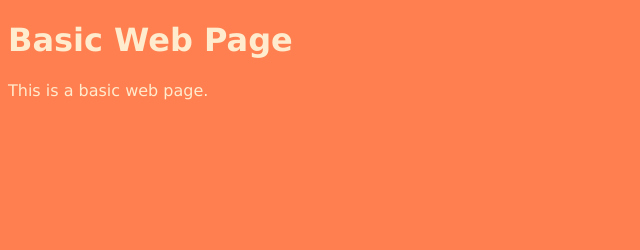
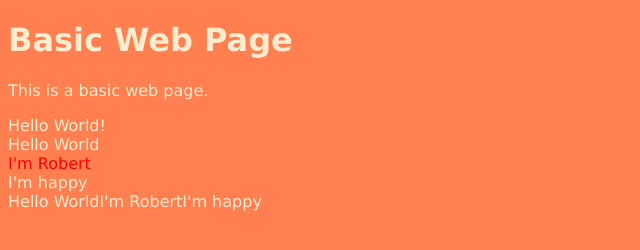
Before and after one commit to bibisixtynine/MyExperiments, a plain HTML site: page BasicWebPage/index.html in a window 1280 px wide. Shown: the whole page, without its empty margins (0-640 px from the left). Drawn offline with Linux system fonts and the light colour scheme.

Commit message:
Second Commit

```diff
--- a/BasicWebPage/index.html
+++ b/BasicWebPage/index.html
@@ -10,7 +10,7 @@
     <meta name="author" content="John Doe">
     <meta name="viewport" content="width=device-width, initial-scale=1.0">
     <link rel="stylesheet" href="styles.css">
-
+    <script type = "module" src="main.js"></script>
 </head>
 
 <body>
--- a/BasicWebPage/main.js
+++ b/BasicWebPage/main.js
@@ -0,0 +1,103 @@
+// main.js
+
+// add a print to body function
+function printToBody(msg) {
+    var div = document.createElement("div");
+    div.innerHTML = msg;
+    document.body.appendChild(div);
+}
+
+printToBody("Hello World!")
+
+// Define a Text function with background and foreground color modifiers
+function Text(text) {
+    const element = document.createElement('div');
+    element.textContent = text;
+
+    const textObj = {
+        element: element,
+        onClick: function (callback) {
+            if (callback) {
+                element.addEventListener('click', callback);
+                element.style.cursor = 'pointer';
+            }
+            return textObj;
+        },
+        backgroundColor: function (color) {
+            if (color) {
+                element.style.backgroundColor = color;
+            }
+            return textObj;
+        },
+        foregroundColor: function (color) {
+            if (color) {
+                element.style.color = color;
+            }
+            return textObj;
+        },
+        fontSize: function (size) {
+            if (size) {
+                element.style.fontSize = size;
+            }
+            return textObj;
+        },
+    };
+
+    return textObj;
+}
+
+// Define an HStack function
+function HStack(...children) {
+    const stackElement = document.createElement('div');
+    stackElement.style.display = 'flex';
+    stackElement.style.flexDirection = 'row';
+
+    children.forEach((child) => {
+        if (child && child.element) {
+            stackElement.appendChild(child.element);
+        }
+    });
+
+    const stackObj = {
+        element: stackElement,
+    };
+
+    return stackObj;
+}
+
+// Define a VStack function
+function VStack(...children) {
+    const stackElement = document.createElement('div');
+    stackElement.style.display = 'flex';
+    stackElement.style.flexDirection = 'column';
+
+    children.forEach((child) => {
+        if (child && child.element) {
+            stackElement.appendChild(child.element);
+        }
+    });
+
+    const stackObj = {
+        element: stackElement,
+    };
+
+    return stackObj;
+}
+
+// Usage example with HStack and VStack:
+
+
+const vStackView = VStack(
+    Text("Hello World")
+      .onClick(() => alert("Hello World")),
+    Text("I'm Robert").foregroundColor("red"),
+    Text("I'm happy"),
+    HStack(
+        Text("Hello World"),
+        Text("I'm Robert"),
+        Text("I'm happy")
+    )
+);
+
+
+document.body.appendChild(vStackView.element);
```
